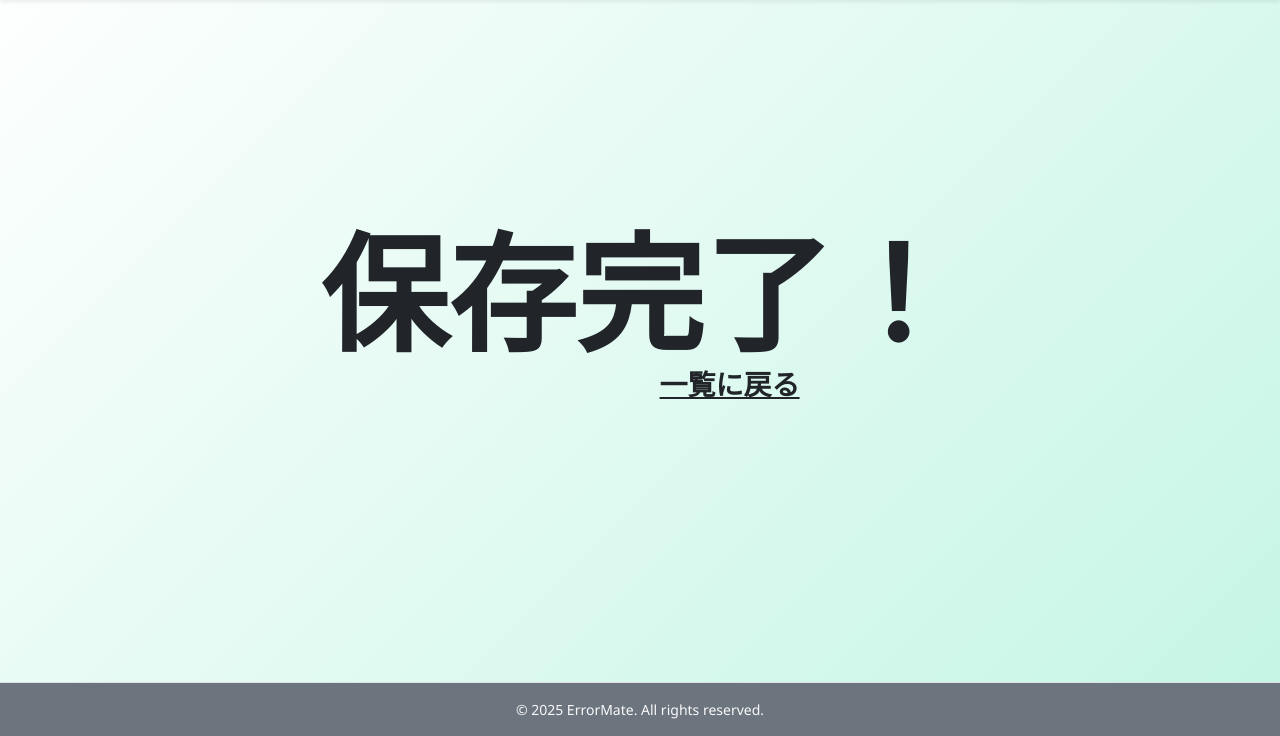
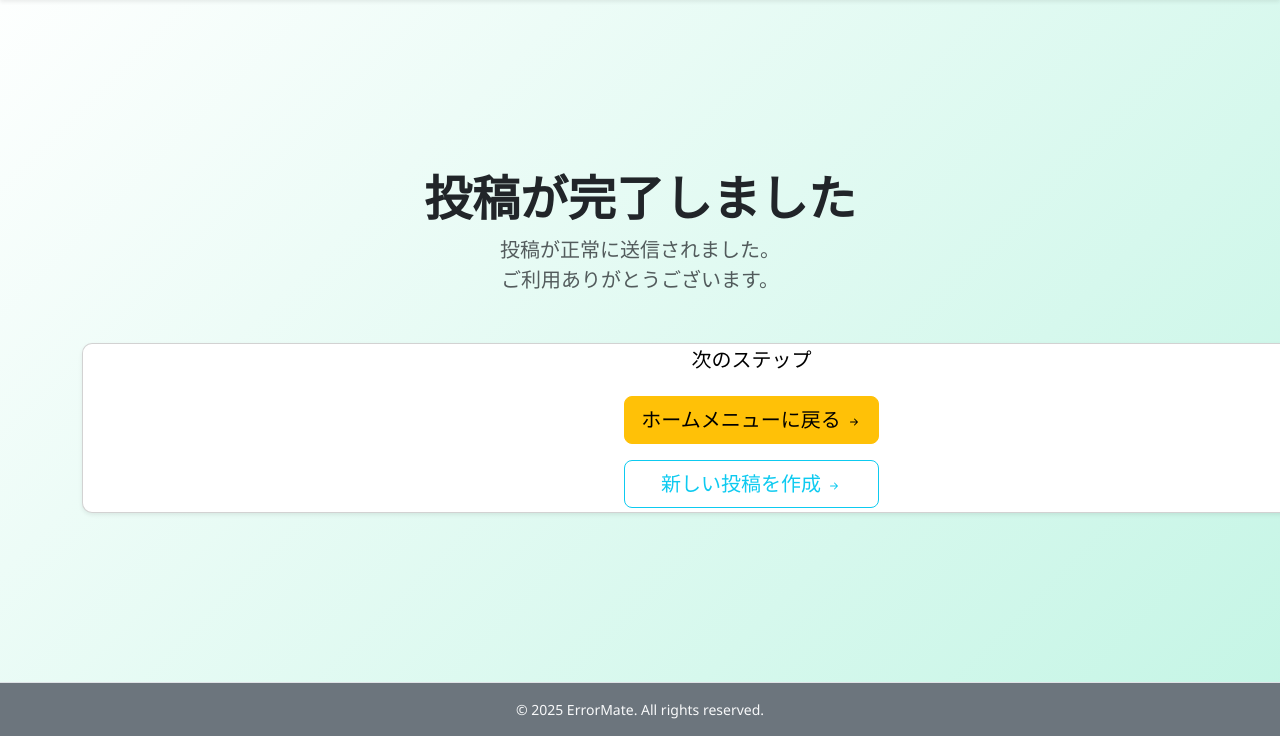
Before and after one commit to ken99375/ErrorMate, a Flask app: page /card/create/complete in a window 1280 px wide; the page is wider, and only the part inside the window is pictured. Shown: the part 64-800 px from the top of that part. Run offline with Flask 3, Linux system fonts and the light colour scheme.

Commit message:
いい感じに変えたよ

```diff
--- a/templates/card/StepCardCreateComplete.html
+++ b/templates/card/StepCardCreateComplete.html
@@ -61,8 +61,37 @@
 {% endblock %}
 
 {% block content %}
-<div class="wrap" role="main" aria-live="polite">
-  <div class="message">保存完了！</div>
-  <a href="{{ url_for('step_card.list_cards') }}" class="link" id="link_list">一覧に戻る</a>
-</div>
+<main class="container-fluid py-5">
+    <div class="completion-container">
+
+        {# 2. コンテンツ自体に中央寄せのクラスを適用 #}
+        <div class="content-wrapper mx-auto">
+
+            <div class="text-center mt-5 mb-5">
+                <h1 class="display-5 fw-bold mb-2">投稿が完了しました</h1>
+                <p class="lead text-muted">投稿が正常に送信されました。<br>ご利用ありがとうございます。</p>
+            </div>
+
+            <div class="card shadow-sm p-4 mt-5">
+                <h2 class="h5 card-title mb-4 text-center">次のステップ</h2>
+
+                <div class="d-grid gap-3">
+                    <a href="{{ url_for('main.index') }}" class="btn btn-warning btn-lg">
+                        ホームメニューに戻る
+                        <svg xmlns="http://www.w3.org/2000/svg" width="16" height="16" fill="currentColor" class="bi bi-arrow-right-short" viewBox="0 0 16 16">
+                          <path fill-rule="evenodd" d="M4 8a.5.5 0 0 1 .5-.5h5.793L8.146 5.354a.5.5 0 1 1 .708-.708l3 3a.5.5 0 0 1 0 .708l-3 3a.5.5 0 0 1-.708-.708L10.293 8.5H4.5A.5.5 0 0 1 4 8z"/>
+                        </svg>
+                    </a>
+                    <a href="{{ url_for('step_card.create_card') }}" class="btn btn-outline-info btn-lg">
+                        新しい投稿を作成
+                        <svg xmlns="http://www.w3.org/2000/svg" width="16" height="16" fill="currentColor" class="bi bi-arrow-right-short" viewBox="0 0 16 16">
+                          <path fill-rule="evenodd" d="M4 8a.5.5 0 0 1 .5-.5h5.793L8.146 5.354a.5.5 0 1 1 .708-.708l3 3a.5.5 0 0 1 0 .708l-3 3a.5.5 0 0 1-.708-.708L10.293 8.5H4.5A.5.5 0 0 1 4 8z"/>
+                        </svg>
+                    </a>
+                </div>
+            </div>
+
+        </div>
+    </div>
+</main>
 {% endblock %}
```
